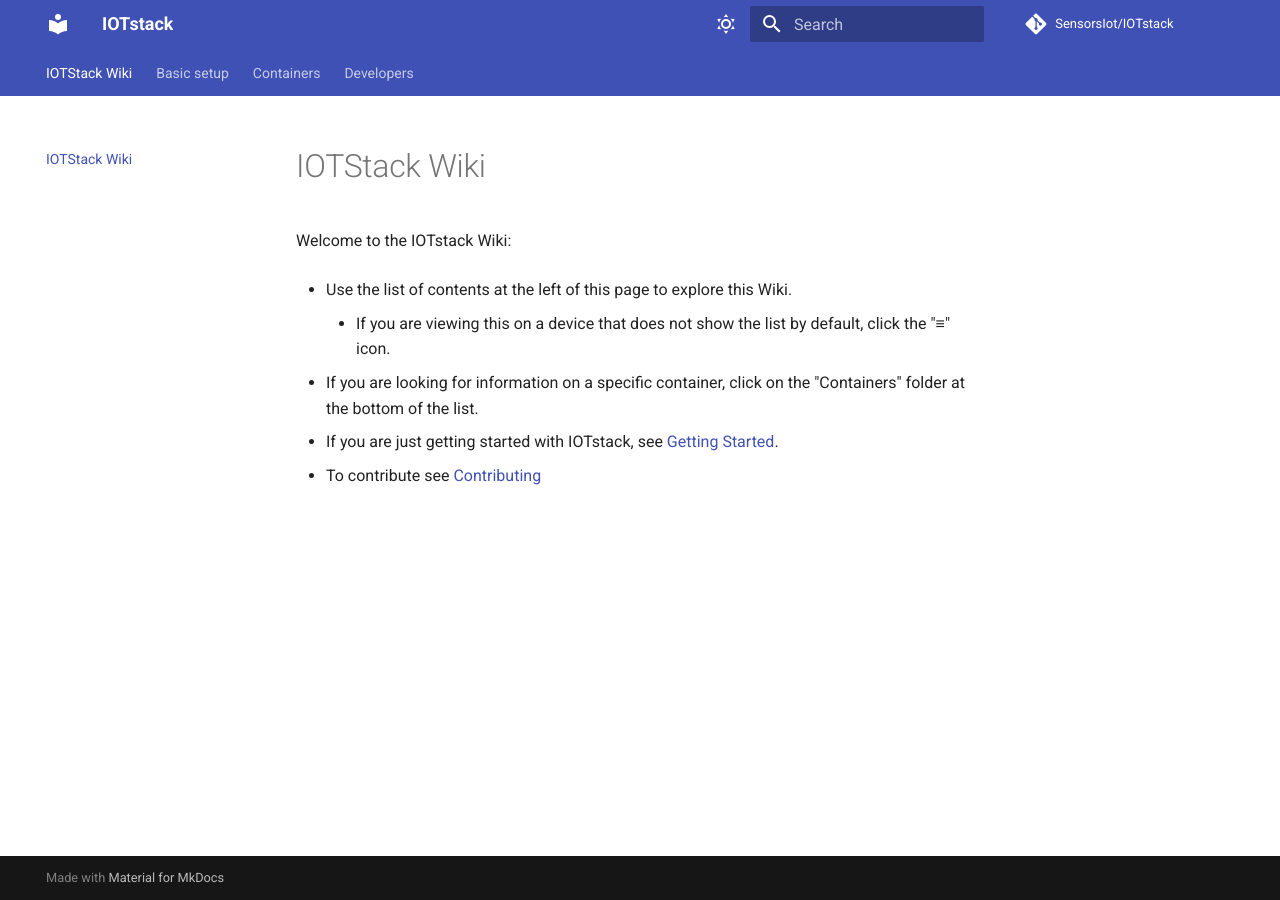
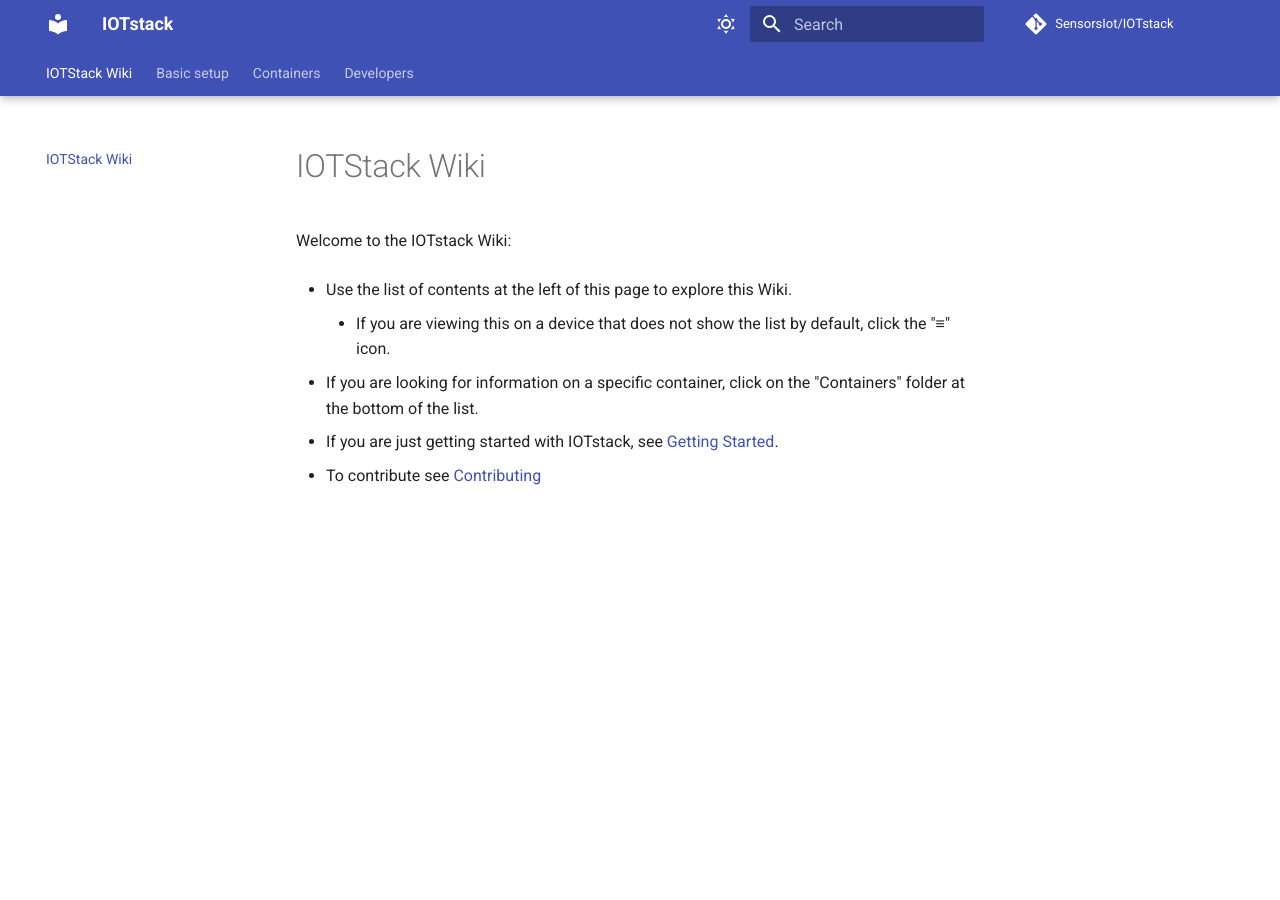
Before and after one commit to gcgarner/IOTstack, an MkDocs documentation site: the page built from docs/index.md, in a window 1280 px wide. Built offline with MkDocs 1.6.1 and Material for MkDocs 9.7.7, drawn with Linux system fonts in a browser that asks for light colours; comment, search, counter and statistics services are not loaded.

Commit message:
docs: keep top tabs always visible and hide footer
* per default, navigation tabs disappear when you scroll down the page,
  which may confuse some users
* hide "Made with Material" footer which is visible when scrolling to
  the bottom, which takes up space and may make the left menu scrollbar
  to appear, and thus reduce usability.

```diff
--- /dev/null
+++ b/docs/style.css
@@ -0,0 +1,4 @@
+/* hide "Made with Material" footer */
+.md-footer-meta {
+    display: none;
+}
--- a/mkdocs.yml
+++ b/mkdocs.yml
@@ -21,6 +21,7 @@
   features:
     - tabs
     - navigation.tabs
+    - navigation.tabs.sticky
     - navigation.sections
 
 plugins:
@@ -49,6 +50,9 @@
         Menu-System.md: Developers/Menu-System.md
         Contributing-Services.md: Developers/index.md
 
+extra_css:
+  - style.css
+
 markdown_extensions:
   - admonition
   - pymdownx.superfences
```
